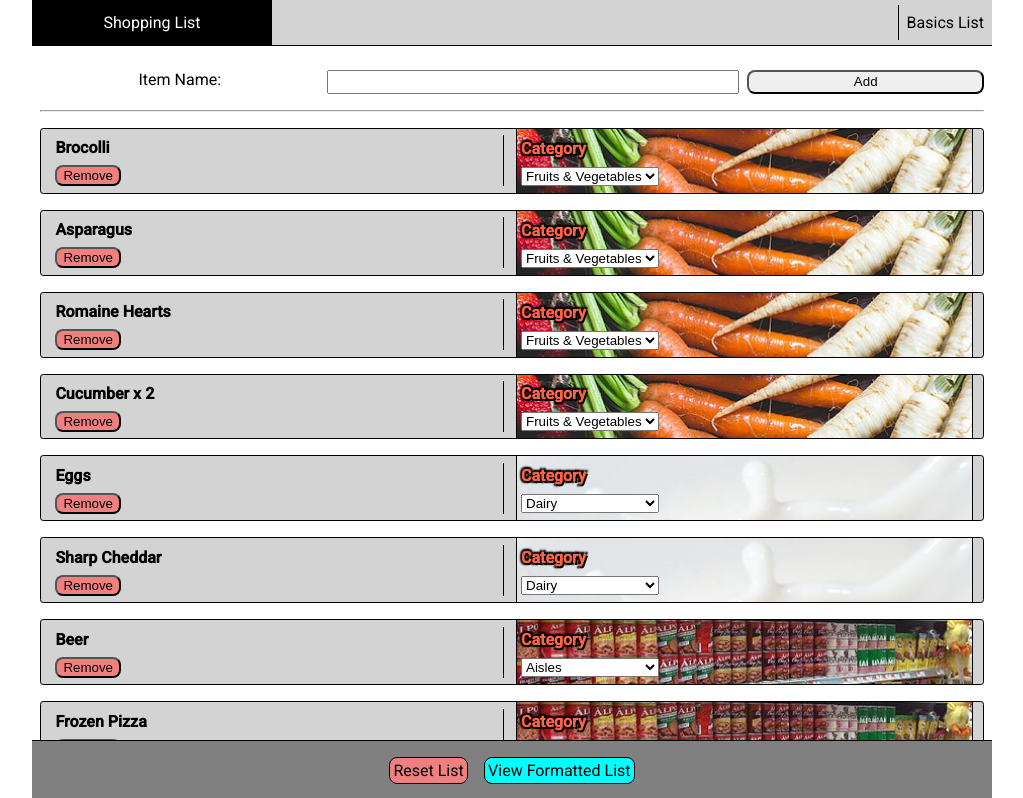
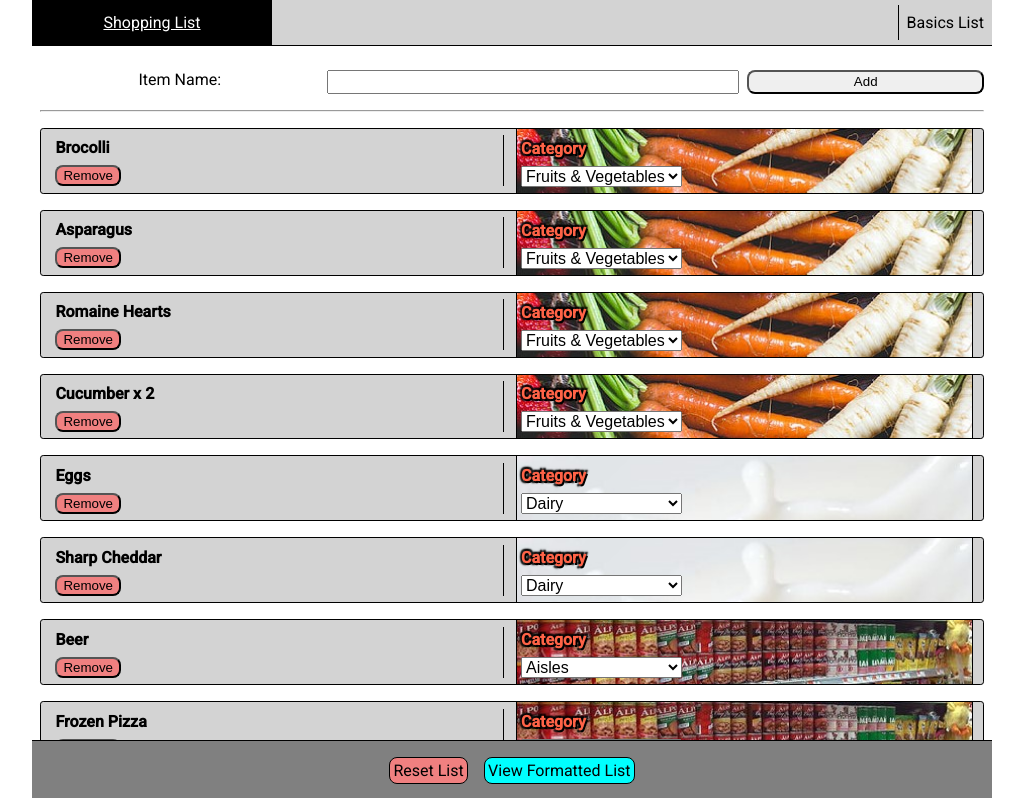
Before and after one commit to Breckles/shopping-list-app, an Angular app: page /shopping-list in a window 1280 px wide. Shown: the top 798 px of the page, without its empty margins (128-1151 px from the left). Built offline with nearby package versions, Linux system fonts and the light colour scheme.

Commit message:
renamed an image. Implemented an underline for the current active section in the header.

```diff
--- a/src/app/footer/footer.component.ts
+++ b/src/app/footer/footer.component.ts
@@ -27,6 +27,7 @@ export class FooterComponent implements OnInit {
   }
 
   onResetList() {
+    if (window.confirm("Are you sure you want to reset the shopping list?")) {
       localStorage.removeItem("shopping-list");
       this.sLS.resetList();
 
@@ -34,6 +35,6 @@ export class FooterComponent implements OnInit {
         relativeTo: this.route,
         queryParams: {},
       });
-    console.log(this.route);
     }
   }
+}
--- a/src/app/header/header.component.css
+++ b/src/app/header/header.component.css
@@ -7,9 +7,13 @@ header {
   padding: 0.5rem 0;
 }
 
-.logo a {
+#shoppingListLink {
   text-decoration: none;
   color: white;
+}
+
+#shoppingListLink.active {
+  text-decoration: underline white;
 }
 
 nav {
@@ -27,9 +31,13 @@ nav ul li {
   padding: 0.5rem 0;
 }
 
-nav a {
+#basicsListLink {
   text-decoration: none;
   color: black;
+}
+
+#basicsListLink.active {
+  text-decoration: underline;
 }
 
 
--- a/src/app/header/header.component.html
+++ b/src/app/header/header.component.html
@@ -1,7 +1,9 @@
 <header>
 
   <div class="logo">
-    <a routerLink="">Shopping List</a>
+    <a id="shoppingListLink"
+       routerLink="shopping-list"
+       routerLinkActive="active">Shopping List</a>
   </div>
 
   <nav>
@@ -9,7 +11,9 @@
     <div class="links">
       <ul>
         <li>
-          <a routerLink="basics-list">Basics List</a>
+          <a id="basicsListLink"
+             routerLink="basics-list"
+             routerLinkActive="active">Basics List</a>
         </li>
       </ul>
     </div>
--- a/src/app/shopping-list/shopping-list-item/shopping-list-item.component.css
+++ b/src/app/shopping-list/shopping-list-item/shopping-list-item.component.css
@@ -51,4 +51,7 @@ label {
 
 select {
   max-width: 100%;
+  font-size: 1rem;
 }
+
+option {}
```
Also changed, not shown: src/assets/images/Deli.jpg (renamed from src/assets/images/Deli-2.jpg). Lines whose indentation alone changed are shown as unchanged.
